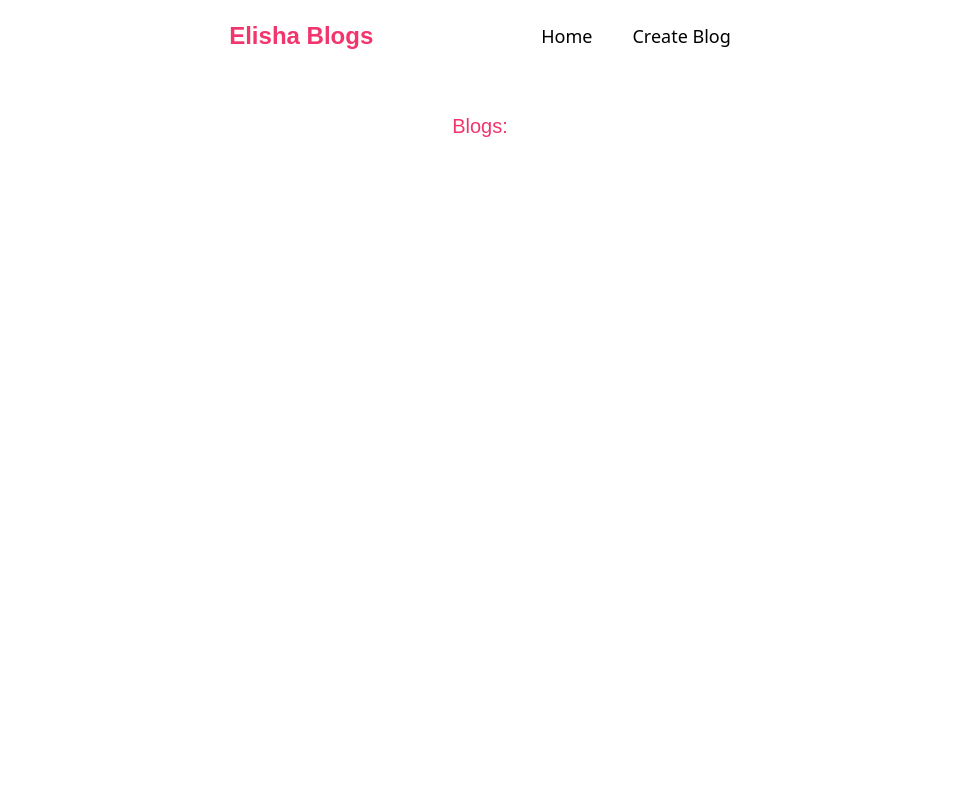
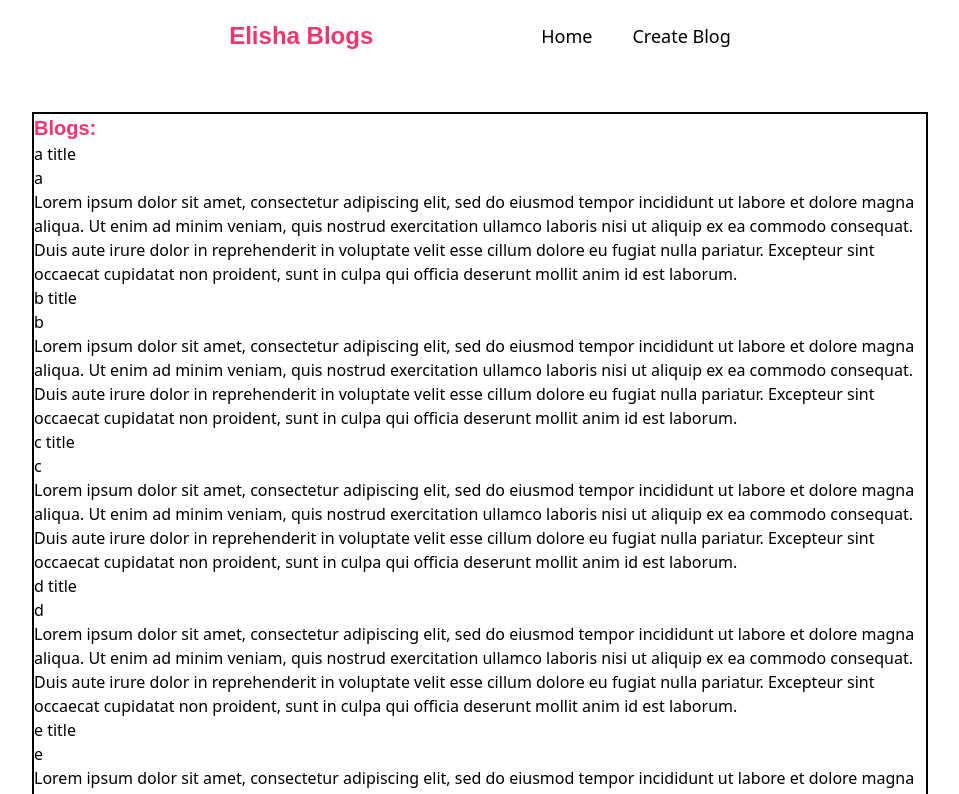
Before and after one commit to ENamja/nextjs-blog, a Next.js app: page / in a window 1280 px wide. Shown: the top 794 px of the page, without its empty margins (160-1119 px from the left). Built offline with nearby package versions, Linux system fonts and the light colour scheme.

Commit message:
Add typescript

```diff
--- a/app/Blog.js
+++ /dev/null
@@ -1,5 +0,0 @@
-'use client'
-
-export default function Blog({ title, author, content }) {
-
-};
--- /dev/null
+++ b/app/Blog.tsx
@@ -0,0 +1,19 @@
+"use client";
+
+export default function Blog({
+  title,
+  author,
+  content,
+}: {
+  title: String;
+  author: String;
+  content: String;
+}) {
+  return (
+    <div>
+      <h1>{title}</h1>
+      <h2>{author}</h2>
+      <p>{content}</p>
+    </div>
+  );
+}
--- a/app/Blogs.js
+++ /dev/null
@@ -1,19 +0,0 @@
-'use client'
-
-import Blog from './Blog.js'
-
-const _CONTENT = "Lorem ipsum dolor sit amet, consectetur adipiscing elit, sed do eiusmod tempor incididunt ut labore et dolore magna aliqua. Ut enim ad minim veniam, quis nostrud exercitation ullamco laboris nisi ut aliquip ex ea commodo consequat. Duis aute irure dolor in reprehenderit in voluptate velit esse cillum dolore eu fugiat nulla pariatur. Excepteur sint occaecat cupidatat non proident, sunt in culpa qui officia deserunt mollit anim id est laborum.";
-const _AUTHORS = ['a', 'b', 'c', 'd', 'e', 'f'];
-const _TITLES = ['a title', 'b title', 'c title', 'd title', 'e title', 'f title'];
-
-export default function Blogs() {
-    return (
-        <div>
-          {
-            Array.from({ length: _AUTHORS.length }).map((_, i) => {
-              <Blog title={_TITLES[i]} author={_AUTHORS[i]} content={_CONTENT}></Blog>
-            })
-          }
-        </div>
-    )
-};
--- /dev/null
+++ b/app/Blogs.tsx
@@ -0,0 +1,31 @@
+"use client";
+
+import Blog from "./Blog";
+
+const _CONTENT =
+  "Lorem ipsum dolor sit amet, consectetur adipiscing elit, sed do eiusmod tempor incididunt ut labore et dolore magna aliqua. Ut enim ad minim veniam, quis nostrud exercitation ullamco laboris nisi ut aliquip ex ea commodo consequat. Duis aute irure dolor in reprehenderit in voluptate velit esse cillum dolore eu fugiat nulla pariatur. Excepteur sint occaecat cupidatat non proident, sunt in culpa qui officia deserunt mollit anim id est laborum.";
+const _AUTHORS = ["a", "b", "c", "d", "e", "f"];
+const _TITLES = [
+  "a title",
+  "b title",
+  "c title",
+  "d title",
+  "e title",
+  "f title",
+];
+
+export default function Blogs() {
+  return (
+    <div>
+      {Array.from({ length: _AUTHORS.length }).map((_, i) => {
+        return (
+          <Blog
+            title={_TITLES[i]}
+            author={_AUTHORS[i]}
+            content={_CONTENT}
+          ></Blog>
+        );
+      })}
+    </div>
+  );
+}
--- a/app/NavBar.js
+++ /dev/null
@@ -1,15 +0,0 @@
-'use client'
-
-import NavBarLink from './NavBarLink.js'
-
-export default function NavBar() {
-    return (
-        <div className="flex justify-center max-w-2xl mx-auto p-5 items-center">
-            <h1 className="font-quicksand font-bold text-[#f1356d] text-2xl mr-32">Elisha Blogs</h1>
-            <div>
-                <NavBarLink href="/" title="Home"></NavBarLink>
-                <NavBarLink href="/create" title="Create Blog"></NavBarLink>
-            </div>
-        </div>
-    )
-};
--- /dev/null
+++ b/app/NavBar.tsx
@@ -0,0 +1,17 @@
+"use client";
+
+import NavBarLink from "./NavBarLink";
+
+export default function NavBar() {
+  return (
+    <div className="flex justify-center max-w-2xl mx-auto p-5 items-center">
+      <h1 className="font-quicksand font-bold text-[#f1356d] text-2xl mr-32">
+        Elisha Blogs
+      </h1>
+      <div>
+        <NavBarLink href="/" title="Home"></NavBarLink>
+        <NavBarLink href="/create" title="Create Blog"></NavBarLink>
+      </div>
+    </div>
+  );
+}
--- a/app/NavBarLink.js
+++ /dev/null
@@ -1,9 +0,0 @@
-'use client'
-
-import Link from 'next/link'
-
-export default function NavBarLink({ href, title }) {
-    return (
-        <Link href={href} className="font-sans-serif font-light ml-10 text-lg hover:text-[#f5739a] transition-colors">{title}</Link>
-    )
-};
--- /dev/null
+++ b/app/NavBarLink.tsx
@@ -0,0 +1,17 @@
+"use client";
+
+import Link from "next/link";
+import { Path } from "typescript";
+
+function NavBarLink({ href, title }: { href: string; title: String }) {
+  return (
+    <Link
+      href={href}
+      className="font-sans-serif font-light ml-10 text-lg hover:text-[#f5739a] transition-colors"
+    >
+      {title}
+    </Link>
+  );
+}
+
+export default NavBarLink;
--- a/app/page.tsx
+++ b/app/page.tsx
@@ -1,16 +1,18 @@
-import type { Metadata } from 'next'
-import Blogs from './Blogs.js'
+import type { Metadata } from "next";
+import Blogs from "./Blogs";
 
 export const metadata: Metadata = {
-  title: 'Elisha Blogs',
-  description: 'Create and view blogs',
-}
+  title: "Elisha Blogs",
+  description: "Create and view blogs",
+};
 
 export default function Page() {
   return (
-    <div>
-      <h1 className="font-quicksand text-xl text-[#f1356d] mr-auto">Blogs:</h1>
+    <div className="max-w-5xl border-solid border-black border-2">
+      <h1 className="font-quicksand font-bold text-xl text-[#f1356d] mr-auto">
+        Blogs:
+      </h1>
       <Blogs></Blogs>
     </div>
-  )
+  );
 }
```
Also changed, not shown: app/layout.tsx (+9 -4 lines), package.json (+5 -4 lines), 1 other file (tests, documents, lock files or other folders).
